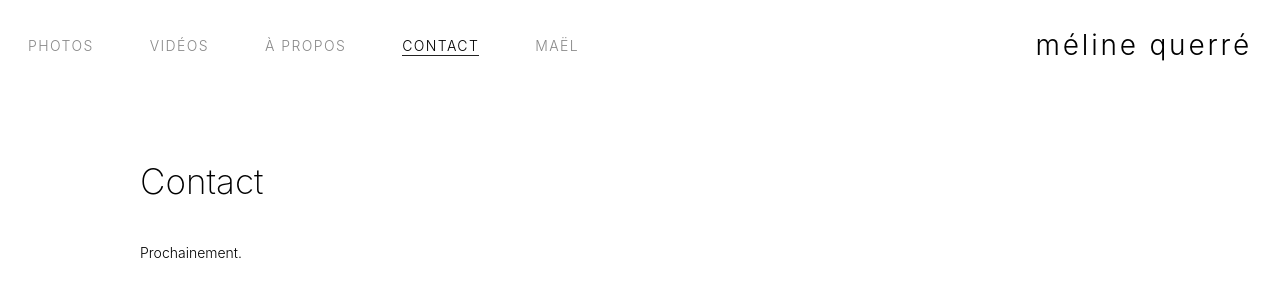
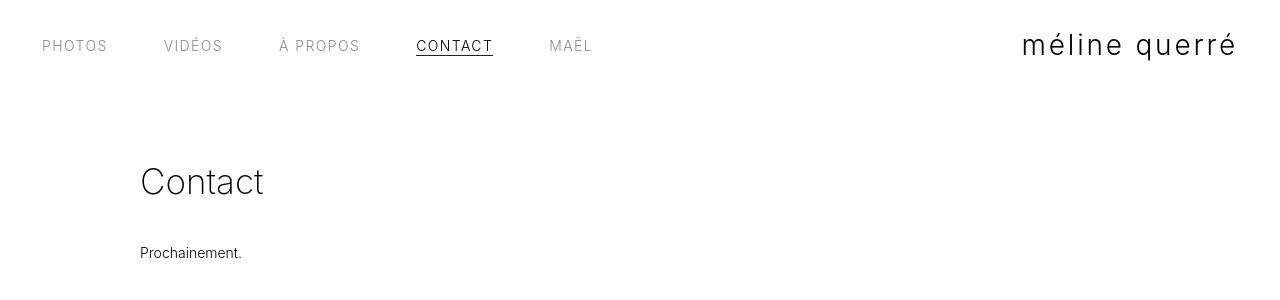
Before and after one commit to mwanheda/mwanheda.github.io, a Jekyll site: the page built from _pages/contact.md, in a window 1280 px wide. Shown: the top 300 px of the page. Built offline with Jekyll 4.4.1, drawn with Linux system fonts in a browser that asks for light colours; nearby versions of some CDN libraries.

Commit message:
Adjust header padding

```diff
--- a/css/main.css
+++ b/css/main.css
@@ -69,7 +69,7 @@ h1, h2, h3, h4, h5, h6 {
     display: flex;
     align-items: center;
     justify-content: space-between;
-    padding: 2em;
+    padding: 2em 3em;
     background-color: #fff;
 }
 
```
